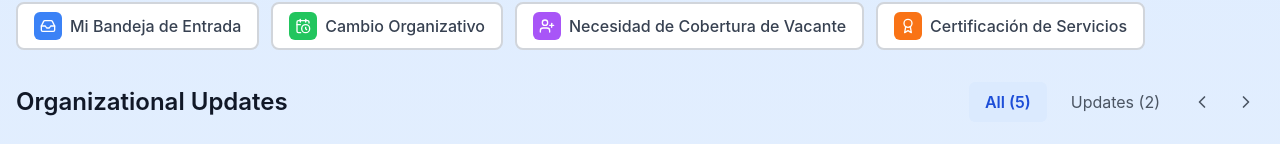
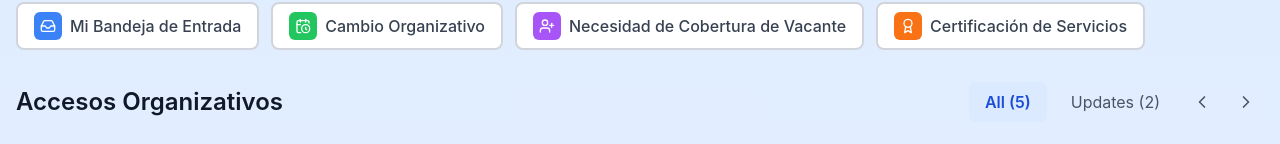
Before and after one commit to Shirslock/PortalRH, a React (Create React App) app: page / in a window 1280 px wide. Shown: the part 596-740 px from the top of the page. Built offline with nearby package versions, Linux system fonts and the light colour scheme.

Commit message:
Links Oficiales2

```diff
--- a/src/components/OrganizationalUpdates/index.jsx
+++ b/src/components/OrganizationalUpdates/index.jsx
@@ -15,7 +15,7 @@ export default function OrganizationalUpdates() {
       {/* Header con título y navegación */}
       <div className="flex items-center justify-between mb-6">
         <h2 className="text-2xl font-semibold text-gray-900">
-          Organizational Updates
+          Accesos Organizativos
         </h2>
 
         {/* Tabs y navegación */}
```
